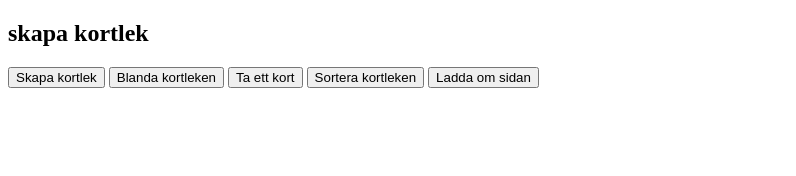
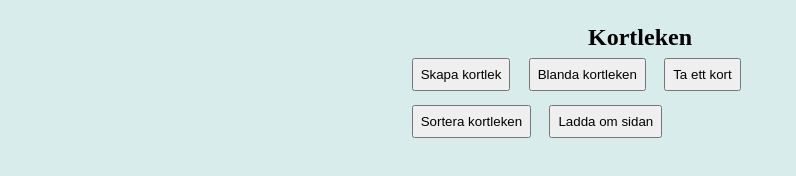
Before and after one commit to Joka1996/kortlek, a plain HTML site: page index.html in a window 1280 px wide. Shown: the whole page, without its empty margins (0-796 px from the left). Drawn offline with Linux system fonts and the light colour scheme.

Commit message:
simpel css samt kommentarer i deck.js

```diff
--- a/deck.js
+++ b/deck.js
@@ -58,7 +58,7 @@ export default class Deck {
     return cardOnHand;
   }
 
-  //
+  //visa kortet lite snyggare
   hand(cardOnHand) {
     for (const card of cardOnHand) {
       console.log(card.suit, "of", card.rank);
--- a/index.html
+++ b/index.html
@@ -4,12 +4,13 @@
     <meta charset="UTF-8" />
     <meta http-equiv="X-UA-Compatible" content="IE=edge" />
     <meta name="viewport" content="width=device-width, initial-scale=1.0" />
-    <title>Document</title>
+    <link rel="stylesheet" href="style.css" />
+    <title>Kortleken</title>
   </head>
   <body>
     <div class="container">
       <section>
-        <h2>skapa kortlek</h2>
+        <h2>Kortleken</h2>
         <button id="createDeck_btn">Skapa kortlek</button>
         <button id="shuffleDeck_btn">Blanda kortleken</button>
         <button id="dealHand_btn">Ta ett kort</button>
--- /dev/null
+++ b/style.css
@@ -0,0 +1,31 @@
+* {
+  margin: 0;
+  padding: 0;
+}
+
+body {
+  display: flex;
+  justify-content: center;
+  background-color: rgb(217, 236, 236);
+}
+
+h2 {
+  text-align: center;
+  margin-top: 5%;
+}
+p {
+  text-align: center;
+  font-size: 1.2rem;
+}
+
+button {
+  margin: 1.5%;
+  padding: 1.5%;
+}
+button:hover {
+  cursor: pointer;
+}
+
+#message {
+  color: green;
+}
```
